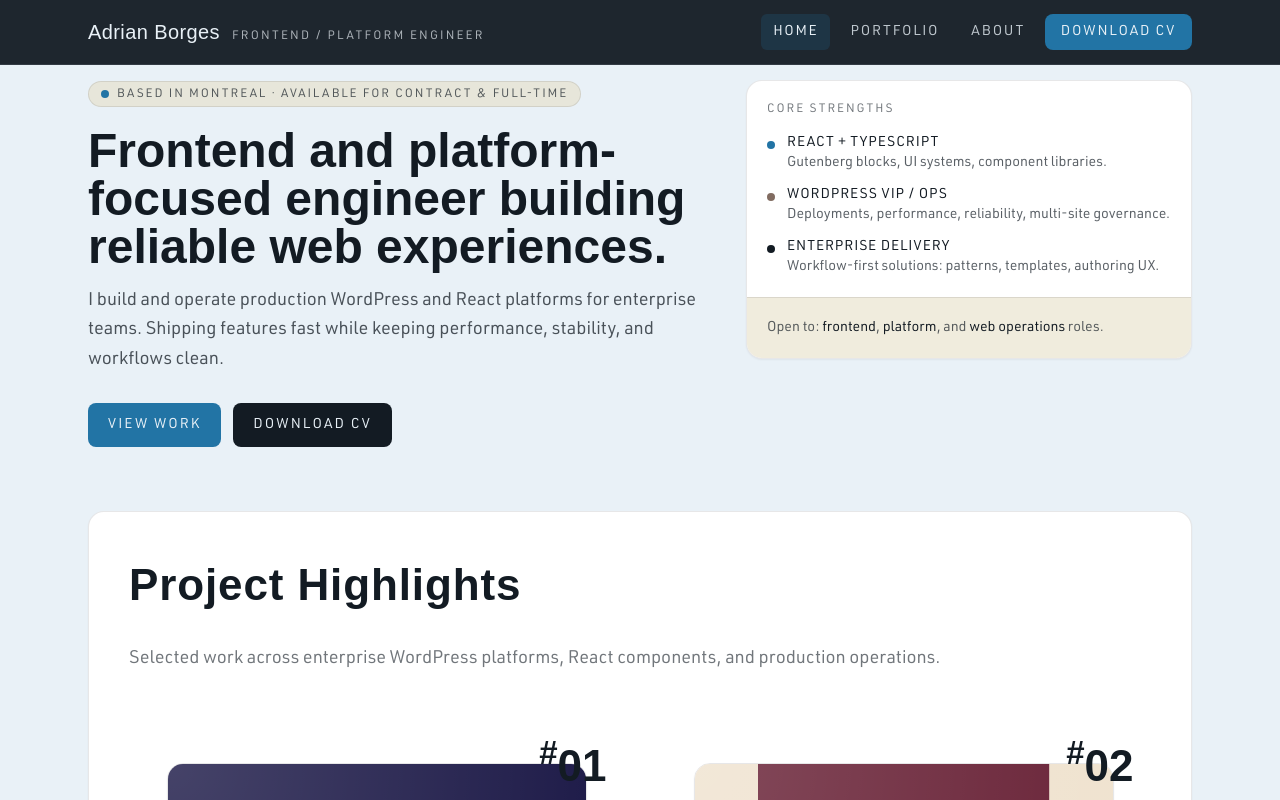
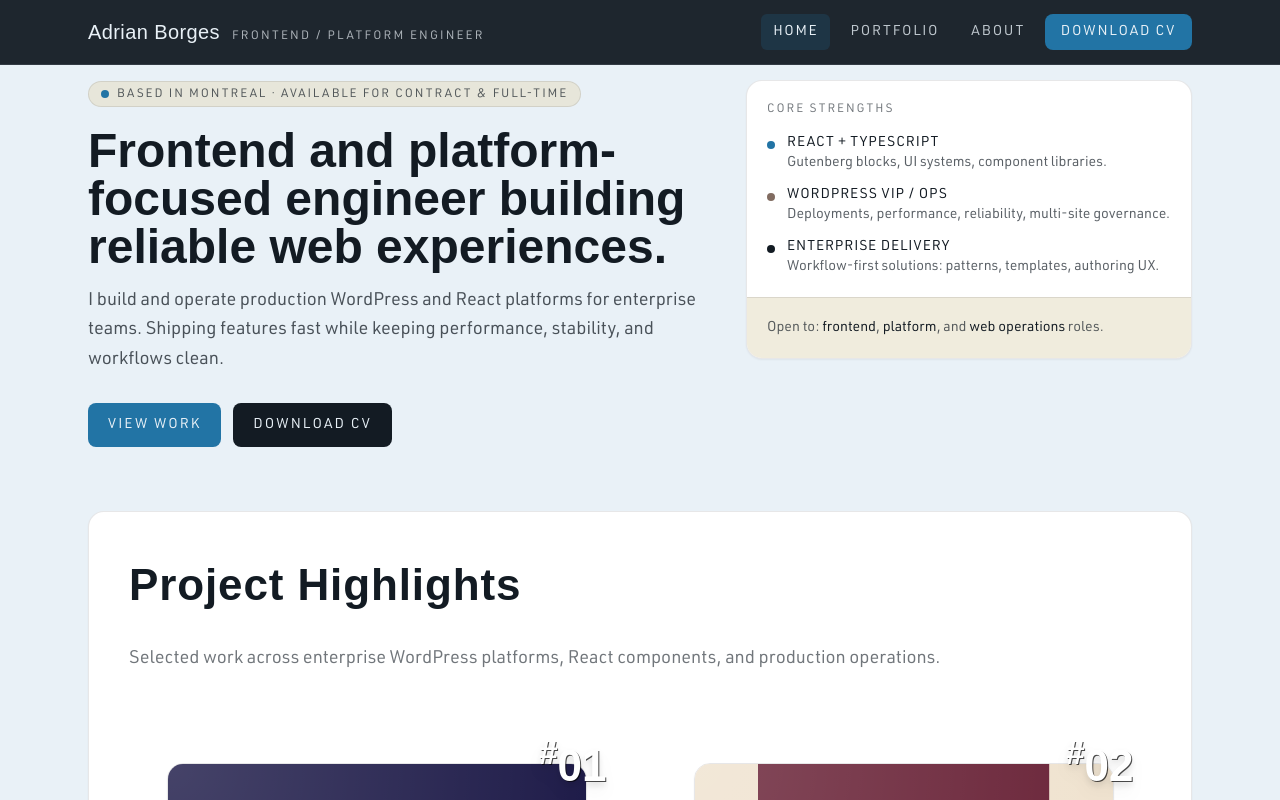
Before and after one commit to AdrianKitsu/my-portfolio, a React (Create React App) app: page / in a window 1280 px wide. Shown: the top 800 px of the page. Built offline with nearby package versions, Linux system fonts and the light colour scheme; a web font is replaced by a local one.

Commit message:
numbers color

```diff
--- a/src/components/GlossHover.tsx
+++ b/src/components/GlossHover.tsx
@@ -33,7 +33,7 @@ const GlossHover = ({
       className={`flex flex-col items-center transition-transform duration-500 ease-in-out space-y-3 sm:space-y-6`}
     >
       <div>
-        <h2 className="relative left-5 top-9 text-right text-ink font-bold z-20">
+        <h2 className="relative left-5 top-9 text-right text-white [text-shadow:1px_1px_0_rgba(0,0,0,0.7)] font-semibold z-20 drop-shadow-lg">
           <sup>#</sup>
           {String(index + 1).padStart(2, "0")}
         </h2>
```
